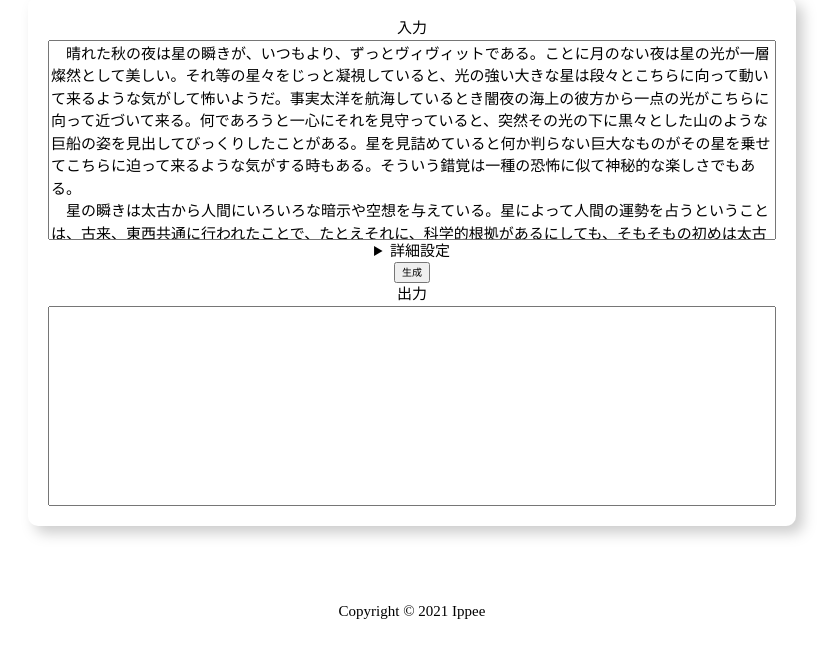
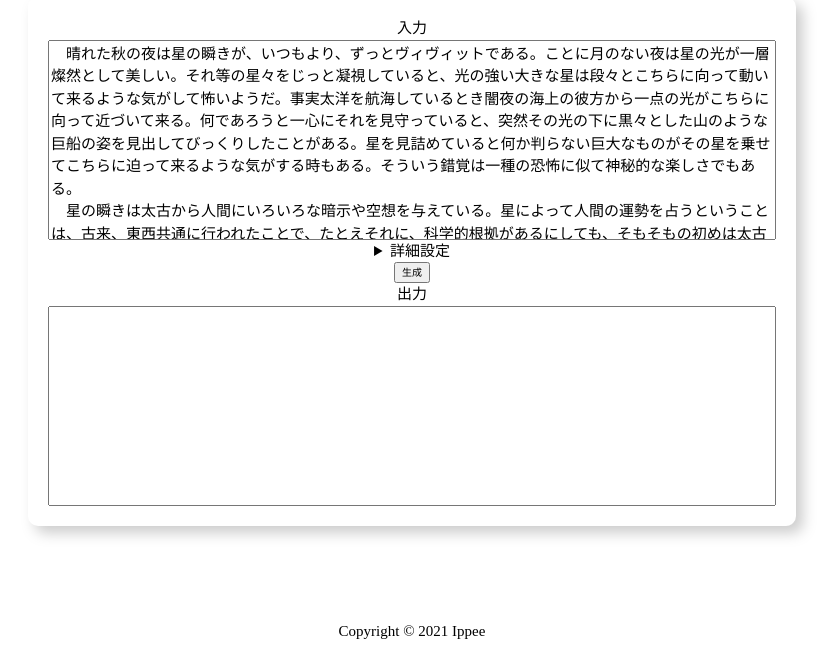
Before and after one commit to ichi-h/cutup_jp, a website built with Parcel: page src/index.html in a window 1280 px wide. Shown: the part 200-853 px from the top of the page, without its empty margins (228-1067 px from the left). Before the commit the page ends 823 px from the top, so only its background shows below. Built offline with nearby package versions, Linux system fonts and the light colour scheme.

Commit message:
footerにmarginを追加

```diff
--- a/src/assets/scss/layout/_default.scss
+++ b/src/assets/scss/layout/_default.scss
@@ -26,8 +26,9 @@
   filter: drop-shadow(0.7rem 0.7rem 0.7rem rgba(0, 0, 0, 0.2));
 }
 
-// .l-footer {
-// }
+.l-footer {
+  margin: 2rem 0 1rem 0;
+}
 
 @media screen and (max-width: 1050px) {
   .l-form {
```
